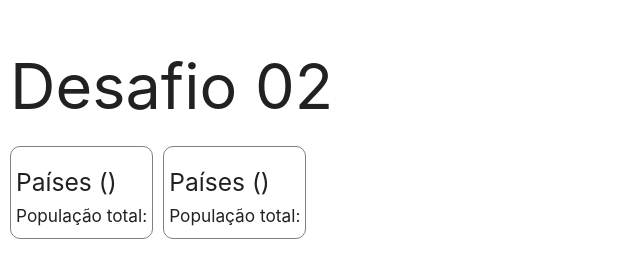
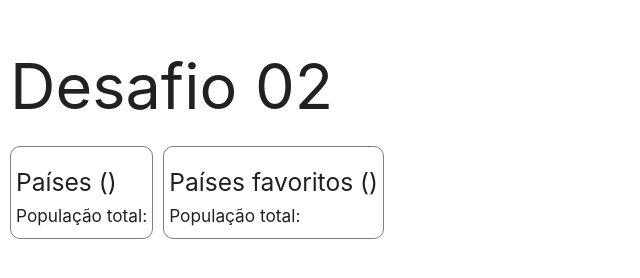
Before and after one commit to JonathanFLima/addCountriesList, a plain HTML site: page index.html in a window 1280 px wide. Shown: the whole page, without its empty margins (0-640 px from the left). Drawn offline with Linux system fonts and the light colour scheme; no server answers.

Commit message:
favorite countries box name changed

```diff
--- a/index.html
+++ b/index.html
@@ -17,7 +17,7 @@
         <div id="tabCountries"></div>
       </div>
       <div class="favorite-list">
-        <h5>Países (<span id="countFavorites"></span>)</h5>
+        <h5>Países favoritos (<span id="countFavorites"></span>)</h5>
         <h6>População total: <span id="totalPopulationFavorites"></span></h6>
         <div id="tabFavorites"></div>
       </div>
```
